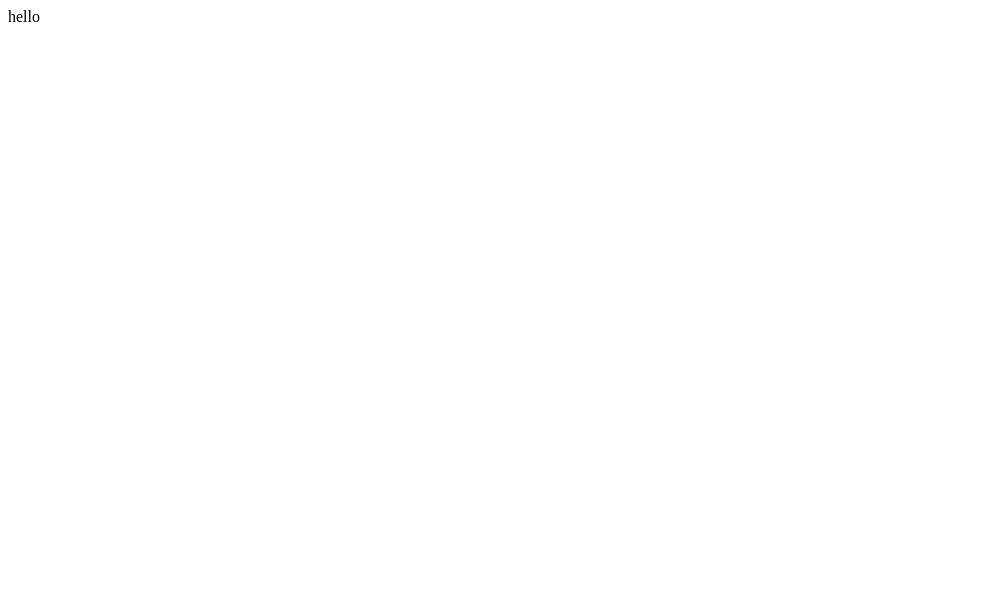
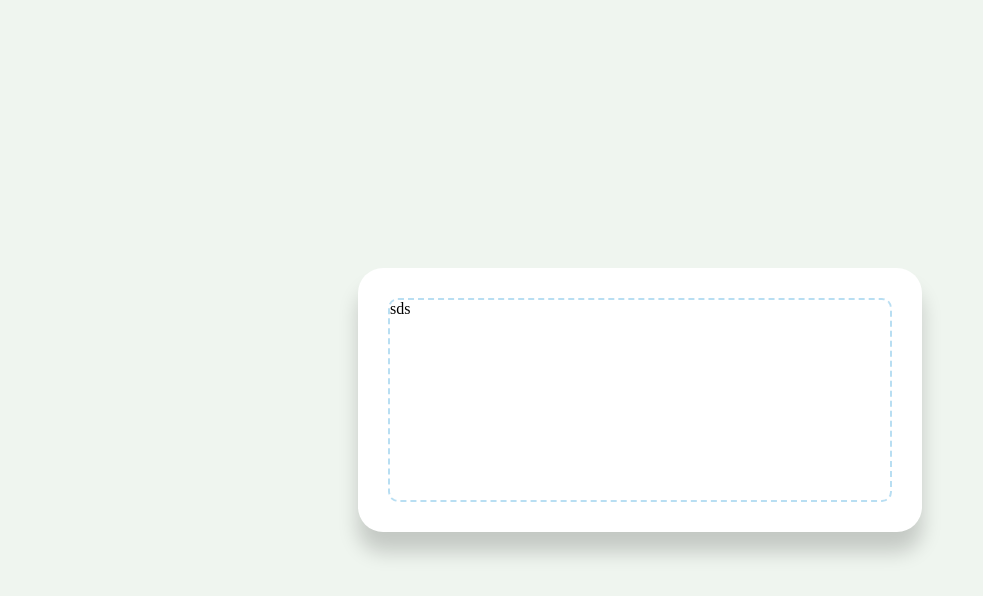
Before and after one commit to mittalsam20/24HourShare, a React (Create React App) app in the folder client/: page / in a window 1280 px wide. Shown: the top 596 px of the page, without its empty margins (0-983 px from the left). Built offline with nearby package versions, Linux system fonts and the light colour scheme.

Commit message:
dropzone

```diff
--- a/client/package.json
+++ b/client/package.json
@@ -6,6 +6,7 @@
     "@testing-library/jest-dom": "^5.14.1",
     "@testing-library/react": "^11.2.7",
     "@testing-library/user-event": "^12.8.3",
+    "axios": "^0.21.1",
     "react": "^17.0.2",
     "react-dom": "^17.0.2",
     "react-scripts": "4.0.3",
--- a/client/src/App.css
+++ b/client/src/App.css
@@ -1,38 +1,34 @@
-.App {
-  text-align: center;
+:root {
+    --mainbgcolor: #eff5ef;
+    /* --mainbgcolor: #6f6f6f; */
+    --bordercolor: #0288d147;
 }
 
-.App-logo {
-  height: 40vmin;
-  pointer-events: none;
+body,
+html {
+    font-family: syste-ui;
+    background-color: var(--mainbgcolor);
+    height: 100%;
+    padding: 0;
+    margin: 0;
 }
 
-@media (prefers-reduced-motion: no-preference) {
-  .App-logo {
-    animation: App-logo-spin infinite 20s linear;
-  }
+body {
+    display: flex;
+    align-items: center;
+    justify-content: center;
 }
 
-.App-header {
-  background-color: #282c34;
-  min-height: 100vh;
-  display: flex;
-  flex-direction: column;
-  align-items: center;
-  justify-content: center;
-  font-size: calc(10px + 2vmin);
-  color: white;
+.uploadcontainer {
+    background-color: white;
+    border-radius: 25px;
+    box-shadow: 0px 20px 20px #0000002e;
+    padding: 30px;
 }
 
-.App-link {
-  color: #61dafb;
+.dropzone {
+    width: 500px;
+    min-height: 200px;
+    border: 2px dashed var(--bordercolor);
+    border-radius: 10px;
 }
-
-@keyframes App-logo-spin {
-  from {
-    transform: rotate(0deg);
-  }
-  to {
-    transform: rotate(360deg);
-  }
-}
--- a/client/src/App.js
+++ b/client/src/App.js
@@ -1,7 +1,11 @@
 import "./App.css";
-
+import DropZone from "./components/dropzone/dropzone";
 function App() {
-  return <div>hello</div>;
+  return (
+    <div>
+      <DropZone />
+    </div>
+  );
 }
 
 export default App;
--- /dev/null
+++ b/client/src/components/dropzone/dropzone.js
@@ -0,0 +1,13 @@
+const DropZone = () => {
+  return (
+    <>
+      <section className="uploadcontainer">
+        <div className="dropzone">
+          <div className="iconcontainer">sds</div>
+        </div>
+      </section>
+    </>
+  );
+};
+
+export default DropZone;
```
Also changed, not shown: 1 other file (tests, documents, lock files or other folders).
